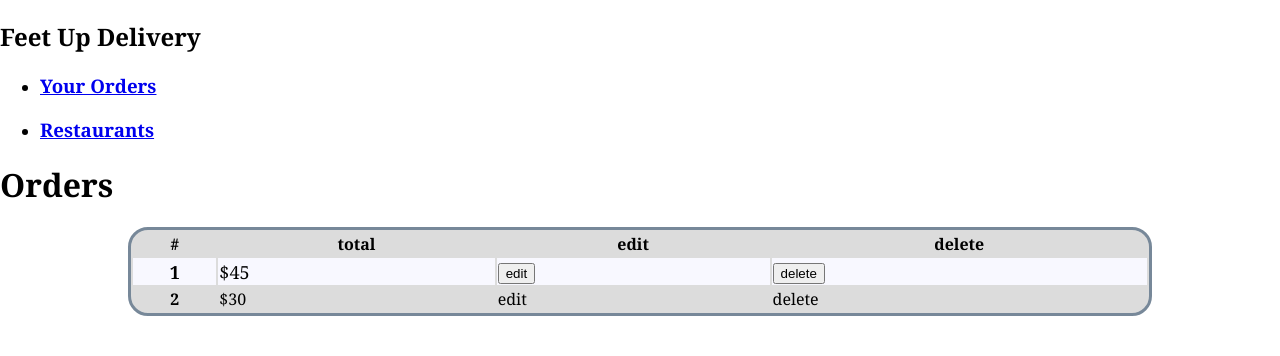
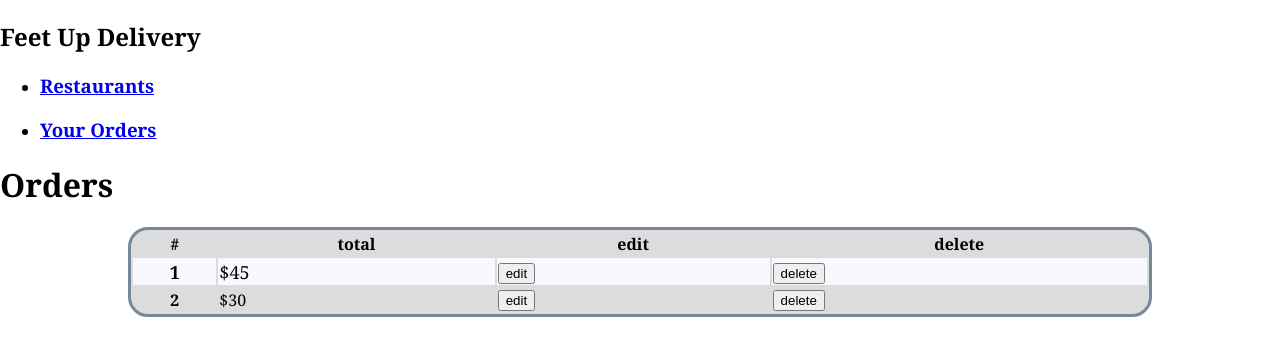
Before and after one commit to devnorris/Test, a React (Create React App) app: page /orders in a window 1280 px wide. Shown: the top 356 px of the page. Built offline with nearby package versions, Linux system fonts and the light colour scheme; no server answers.

Commit message:
commenting

```diff
--- a/src/App.js
+++ b/src/App.js
@@ -9,6 +9,7 @@ import {
   NavbarToggler
 } from "reactstrap";
 
+// Navbar always at top and allows for navigation to pages
 const Navigation = props => (
   <Navbar color="light" light expand="md">
     <NavbarBrand>
@@ -16,13 +17,13 @@ const Navigation = props => (
     </NavbarBrand>
     <Nav className="ml-auto" navbar>
       <NavItem>
-        <NavLink href="/orders">
-          <h3>Your Orders</h3>
+        <NavLink href="/restaurants">
+          <h3>Restaurants</h3>
         </NavLink>
       </NavItem>
       <NavItem>
-        <NavLink href="/restaurants">
-          <h3>Restaurants</h3>
+        <NavLink href="/orders">
+          <h3>Your Orders</h3>
         </NavLink>
       </NavItem>
     </Nav>
--- a/src/Components/OrdersPage.js
+++ b/src/Components/OrdersPage.js
@@ -8,6 +8,8 @@ class OrdersPage extends Component {
     this.props.listOrders();
   }
 
+  // Was unable to get data back to populate orderslist
+  // Hard coded for now but am looking into it
   render() {
     console.log(this.props);
     return (
@@ -36,8 +38,12 @@ class OrdersPage extends Component {
             <tr>
               <th scope="row">2</th>
               <td>$30</td>
-              <td>edit</td>
-              <td>delete</td>
+              <td>
+                <Button>edit</Button>
+              </td>
+              <td>
+                <Button color="danger">delete</Button>{" "}
+              </td>
             </tr>
           </tbody>
         </Table>
--- a/src/Components/RestaurantsPage.js
+++ b/src/Components/RestaurantsPage.js
@@ -21,16 +21,19 @@ import { getTotal } from "../actions/ordersActions";
 import { createOrder } from "../actions/ordersActions";
 
 class RestaurantsPage extends React.Component {
+  // When component mounts, listRestaurants action is called and reducer is applied to get me restaurant data
   componentDidMount() {
     this.props.listRestaurants();
   }
 
+  // Gets amount selected (but applies to all items, looking into fixing)
   handleAmount = e => {
     e.preventDefault();
     const amount = e.target.value;
     this.props.saveAmount(amount);
   };
 
+  // Gets total of Items picked (only gets total of one item, looking into fixing)
   handleTotal = e => {
     e.preventDefault();
     const total = [];
@@ -38,6 +41,8 @@ class RestaurantsPage extends React.Component {
     this.props.getTotal(total);
   };
 
+  // Creates object order when sumbitted
+  // Also runs action createOrder but I dont get the order back in response
   onSubmit = e => {
     e.preventDefault();
     let order = {
@@ -49,6 +54,7 @@ class RestaurantsPage extends React.Component {
     this.props.createOrder(order);
   };
 
+  // Very long return/render that I would like to break down and make more readable/usable
   render() {
     return (
       <div>
--- a/src/actions/ordersActions.js
+++ b/src/actions/ordersActions.js
@@ -46,6 +46,7 @@ export const createOrder = order => dispatch => {
     });
 };
 
+// Giving me back wrong/unusable response
 export const listOrders = order => dispatch => {
   fetch("https://huddolapi-next.herokuapp.com/v1/challenge/", {
     method: "get",
--- a/src/actions/restaurantsAction.js
+++ b/src/actions/restaurantsAction.js
@@ -1,6 +1,7 @@
 import { LIST_RESTAURANTS } from "./types";
 import axios from "axios";
 
+// making axios call to API to get the json data
 export const listRestaurants = () => dispatch => {
   axios
     .get("https://huddolapi-next.herokuapp.com/v1/challenge")
```
